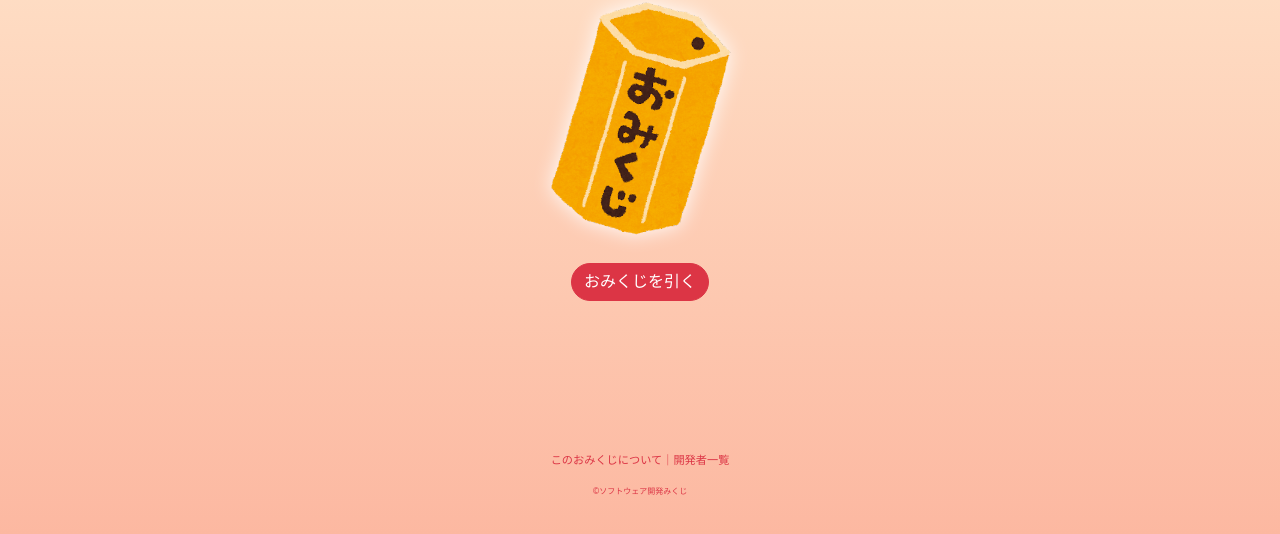
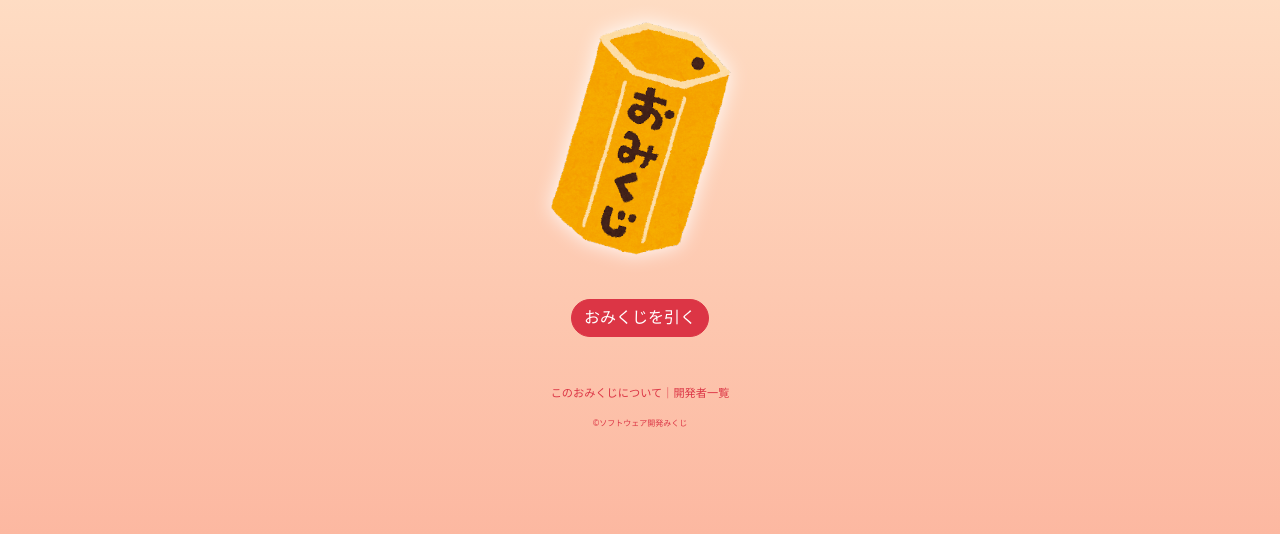
Before and after one commit to Acha0203/SW_Dev_Omikuji, a plain HTML site: page index.html in a window 1280 px wide. Shown: the part 236-770 px from the top of the page. Drawn offline with nearby package versions, Linux system fonts and the light colour scheme; a web font is replaced by a local one.

Commit message:
Modified the layout of Top page and README.md

```diff
--- a/index.html
+++ b/index.html
@@ -32,10 +32,10 @@
       <!-- Top page -->
       <div
         id="top-page"
-        class="vh-100 d-flex justify-content-around align-items-center flex-column"
+        class="vh-100 d-flex justify-content-center align-items-center flex-column"
       >
         <section>
-          <div class="pt-5">
+          <div>
             <div class="text-center">
               <h1 class="text-danger yuji-syuku">ソフトウェア開発</h1>
               <h1 class="text-danger yuji-syuku">みくじ</h1>
@@ -44,7 +44,9 @@
                 src="images/syougatsu2_omijikuji2.png"
               />
             </div>
-            <div class="d-flex justify-content-around align-items-center pb-5">
+            <div
+              class="d-flex justify-content-around align-items-center pt-3 pb-5"
+            >
               <button
                 id="draw-omikuji"
                 type="button"
```
Also changed, not shown: 1 other file.
